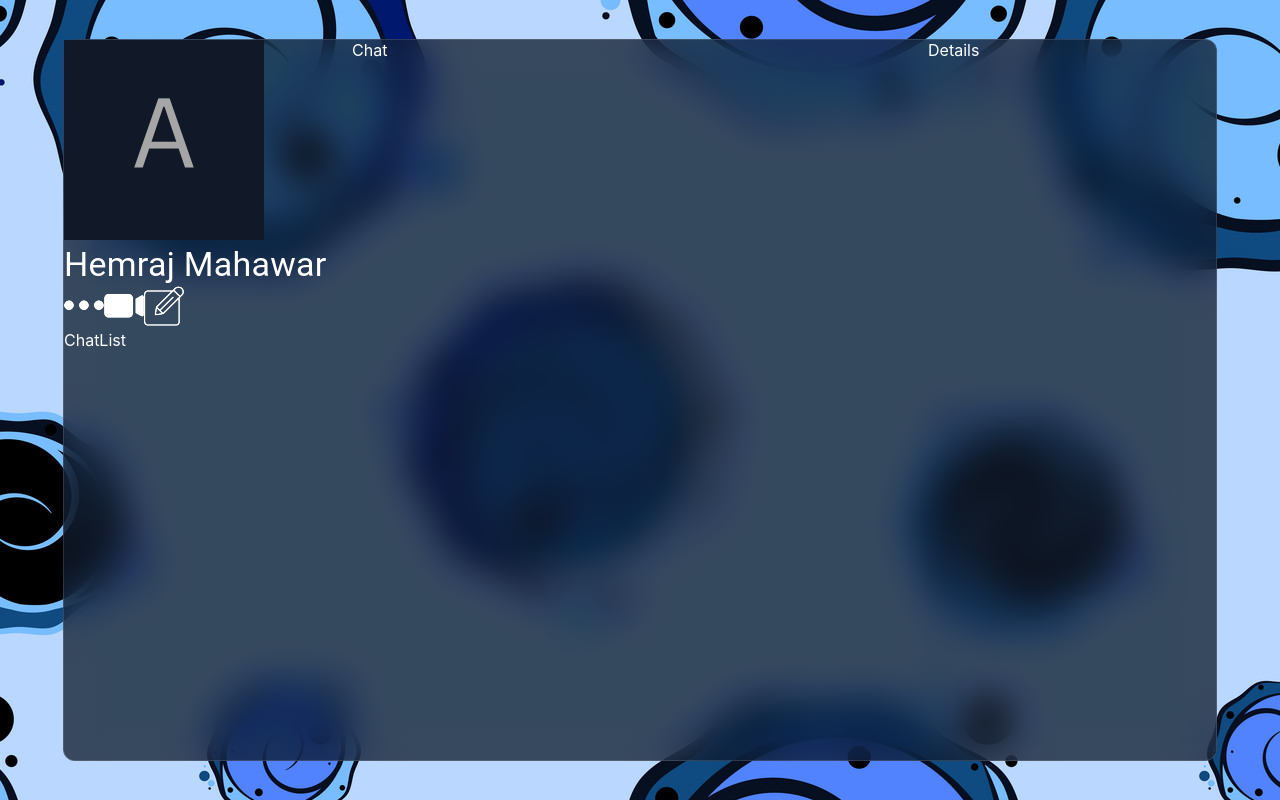
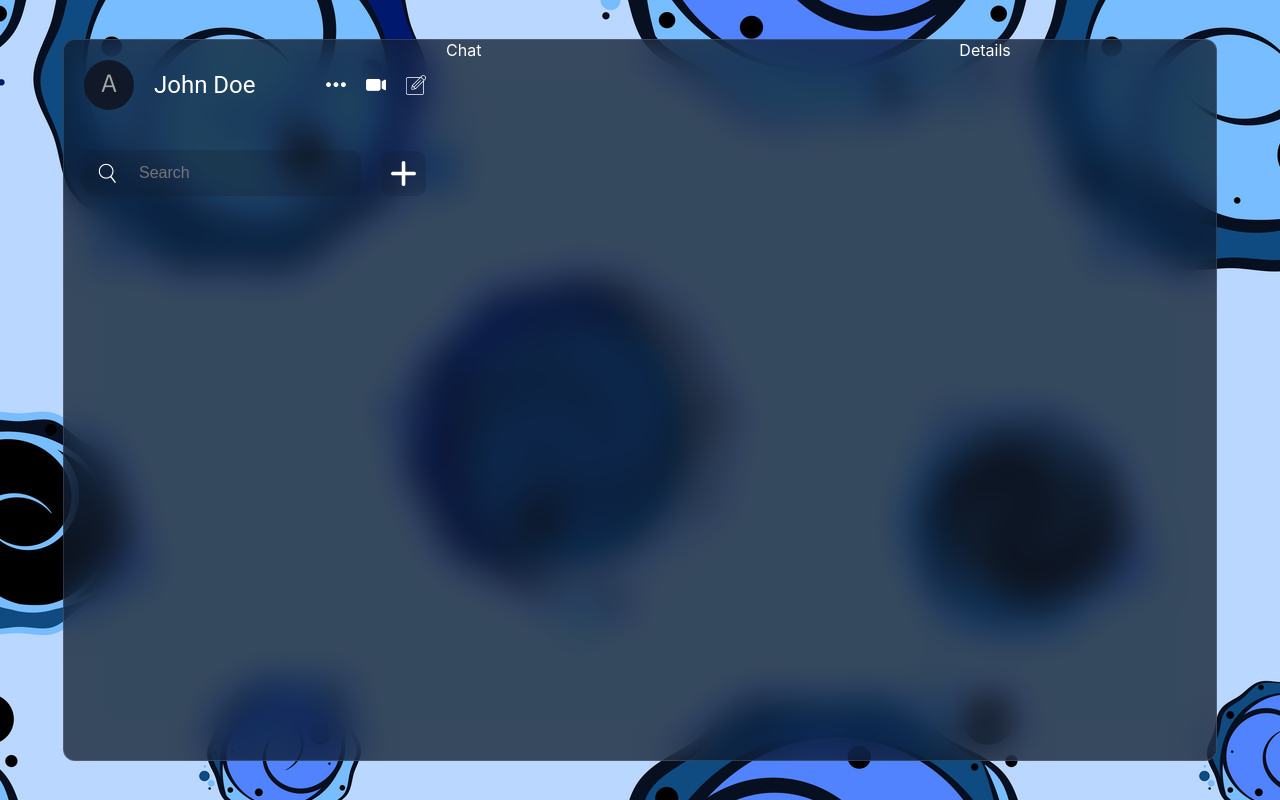
Before and after one commit to Hemrajmahawarr12/chatApp, a React (Create React App) app: page / in a window 1280 px wide. Built offline with nearby package versions, Linux system fonts and the light colour scheme.

Commit message:
add some more files

```diff
--- a/src/App.css
+++ b/src/App.css
@@ -36,3 +36,15 @@
     transform: rotate(360deg);
   }
 }
+.imgProfile{
+  height: 50px;
+  width: 50px;
+  border-radius: 50%;
+  object-fit: cover;
+}
+.iconImg{
+  height: 20px;
+  width: 20px;
+  cursor: pointer;
+  object-fit: cover;
+}
--- a/src/components/list/chatList/ChatList.jsx
+++ b/src/components/list/chatList/ChatList.jsx
@@ -1,8 +1,26 @@
-import React from 'react'
+import { Box, Grid } from '@mui/material'
+import React, { useState } from 'react'
 
 const ChatList = () => {
+  const [addMode, setAddMode] = useState(false)
   return (
-    <div>ChatList</div>
+    <Grid>
+      <Box>
+        <Box>
+          <Box sx={{display:"flex",alignItems:"center",gap:"20px",padding:"20px"}}>
+            <Box sx={{flex:"1",backgroundColor:"rgba(17, 25, 40, 0.25)",display:"flex",alignItems:"center",gap:"20px",borderRadius:"10px",padding:"13px"}}>
+              <img style={{height:"20px",width:"20px"}} src='./search.png' alt=''></img>
+              <input style={{backgroundColor:"transparent",border:"none",outline:"none",color:"white",flex:"1",fontSize:"16px"}} type='text' placeholder='Search'/>
+            </Box>
+            <Box sx={{display:"flex",alignItems:"center"}}>
+              <img style={{height:"25px",width:"25px",backgroundColor:"rgba(17, 25, 40, 0.25)",padding:"10px",cursor:"pointer",borderRadius:"10px"}} src={ addMode ? './minus.png' : "./plus.png"} alt=''
+              onClick={() => setAddMode(!addMode)}
+              ></img>
+            </Box>
+          </Box>
+        </Box>
+      </Box>
+    </Grid>
   )
 }
 
--- a/src/components/list/userInfo/UserInfo.jsx
+++ b/src/components/list/userInfo/UserInfo.jsx
@@ -4,15 +4,15 @@ import React from 'react'
 const UserInfo = () => {
   return (
     <Grid>
-        <Box>
-          <Box>
-            <img src='/avatar.png'/>
-            <Typography variant='h4'>Hemraj Mahawar</Typography>
+        <Box sx={{padding:"20px",display:"flex",justifyContent:"space-between",alignItems:"center"}}>
+          <Box sx={{display:"flex",alignItems:"center", gap:"20px"}}>
+            <img className='imgProfile' src='/avatar.png' alt=''/>
+            <Typography variant='h5'>John Doe</Typography>
           </Box>
-            <Box>
-                <img src='/more.png'></img>
-                <img src='/video.png'></img>
-                <img src='/edit.png'></img>
+            <Box sx={{display:"flex",gap:"20px"}}>
+                <img className='iconImg' src='/more.png' alt=''></img>
+                <img className='iconImg' src='/video.png' alt=''></img>
+                <img className='iconImg' src='/edit.png' alt=''></img>
             </Box>
         </Box>
     </Grid>
```
Also changed, not shown: src/maincomp/chatBody.jsx (line endings or trailing spaces).
